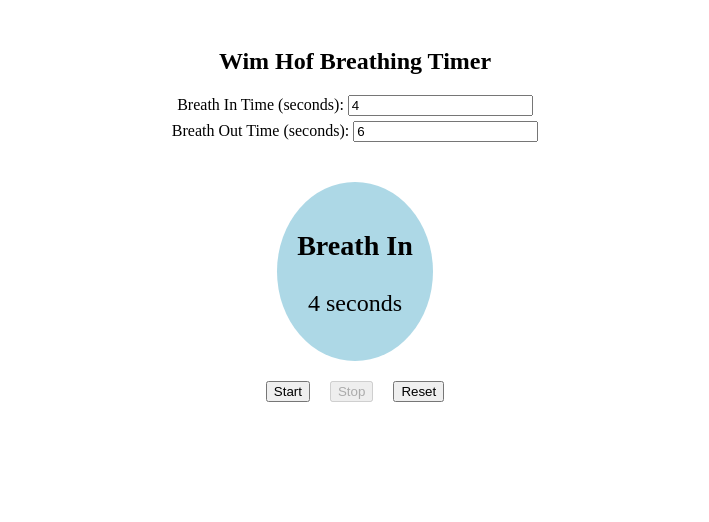
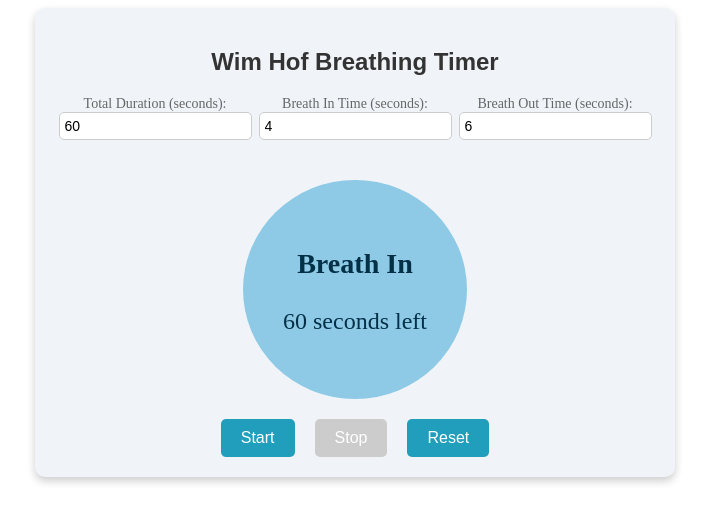
Before and after one commit to maxrihm/wim-hof-breathing, an Angular app: page / in a window 1280 px wide. Shown: the top 522 px of the page, without its empty margins (285-994 px from the left). Built offline with nearby package versions, Linux system fonts and the light colour scheme.

Commit message:
style: enhance timer component with improved layout and animations

```diff
--- a/src/app/timer/timer.component.css
+++ b/src/app/timer/timer.component.css
@@ -1,16 +1,39 @@
+/* src/app/timer/timer.component.css */
 
 .timer-container {
     text-align: center;
     padding: 20px;
+    max-width: 600px;
+    margin: auto;
+    background-color: #f0f4f8;
+    border-radius: 10px;
+    box-shadow: 0 4px 8px rgba(0, 0, 0, 0.2);
+  }
+
+  h2 {
+    font-family: 'Arial', sans-serif;
+    font-size: 24px;
+    color: #333;
   }
 
   .time-settings {
     margin-bottom: 20px;
+    display: flex;
+    justify-content: space-around;
   }
 
   .time-settings label {
-    display: block;
-    margin: 5px 0;
+    display: flex;
+    flex-direction: column;
+    font-size: 14px;
+    color: #666;
+  }
+
+  input[type="number"] {
+    padding: 5px;
+    font-size: 14px;
+    border-radius: 5px;
+    border: 1px solid #ccc;
   }
 
   .timer-display {
@@ -18,11 +41,29 @@
     margin: 20px 0;
     transition: transform 0.5s ease;
     display: inline-block;
-    padding: 20px;
+    padding: 40px;
     border-radius: 50%;
-    background-color: lightblue;
+    background-color: #8ecae6;
+    color: #023047;
   }
 
   .controls button {
     margin: 0 10px;
+    padding: 10px 20px;
+    font-size: 16px;
+    border-radius: 5px;
+    border: none;
+    background-color: #219ebc;
+    color: white;
+    cursor: pointer;
+    transition: background-color 0.3s;
   }
+
+  .controls button:hover {
+    background-color: #126782;
+  }
+
+  .controls button:disabled {
+    background-color: #ccc;
+    cursor: not-allowed;
+  }
--- a/src/app/timer/timer.component.html
+++ b/src/app/timer/timer.component.html
@@ -1,7 +1,13 @@
+<!-- src/app/timer/timer.component.html -->
+
 <div class="timer-container">
     <h2>Wim Hof Breathing Timer</h2>
 
     <div class="time-settings">
+      <label>
+        Total Duration (seconds):
+        <input type="number" [(ngModel)]="totalDuration" [disabled]="isRunning" />
+      </label>
       <label>
         Breath In Time (seconds):
         <input type="number" [(ngModel)]="breathInTime" [disabled]="isRunning" />
@@ -14,7 +20,7 @@
 
     <div class="timer-display" [style.transform]="'scale(' + visualScale + ')'">
       <h3>{{ currentPhase }}</h3>
-      <p>{{ timeLeft }} seconds</p>
+      <p>{{ sessionTimeLeft.toFixed(0) }} seconds left</p>
     </div>
 
     <div class="controls">
--- a/src/app/timer/timer.component.ts
+++ b/src/app/timer/timer.component.ts
@@ -1,3 +1,4 @@
+// src/app/timer/timer.component.ts
 
 import { Component } from '@angular/core';
 
@@ -9,28 +10,46 @@
 export class TimerComponent {
   breathInTime: number = 4; // Time for breathing in
   breathOutTime: number = 6; // Time for breathing out
+  totalDuration: number = 60; // Total duration of the breathing session in seconds
   currentPhase: string = 'Breath In';
   timeLeft: number = this.breathInTime;
+  elapsed: number = 0; // Time elapsed in the current phase
   interval: any;
   isRunning: boolean = false;
   visualScale: number = 1; // Scale for animation
+  sessionTimeLeft: number = this.totalDuration;
 
   startTimer() {
     this.isRunning = true;
     this.currentPhase = 'Breath In';
+    this.elapsed = 0;
     this.timeLeft = this.breathInTime;
+    this.sessionTimeLeft = this.totalDuration;
     this.runTimer();
   }
 
   runTimer() {
-    this.interval = setInterval(() => {
+    const step = () => {
+      if (this.sessionTimeLeft <= 0) {
+        this.stopTimer();
+        return;
+      }
+
       this.updateVisualScale();
-      if (this.timeLeft > 0) {
-        this.timeLeft--;
-      } else {
+      this.elapsed += 0.016; // Increment for smooth animation, ~60fps
+      this.sessionTimeLeft -= 0.016;
+
+      if (this.elapsed >= this.timeLeft) {
         this.switchPhase();
+        this.elapsed = 0;
       }
-    }, 1000);
+
+      if (this.isRunning) {
+        requestAnimationFrame(step);
+      }
+    };
+
+    requestAnimationFrame(step);
   }
 
   switchPhase() {
@@ -44,15 +63,15 @@
   }
 
   updateVisualScale() {
+    const progress = this.elapsed / this.timeLeft;
     if (this.currentPhase === 'Breath In') {
-      this.visualScale = 1 + (0.5 * (1 - this.timeLeft / this.breathInTime));
+      this.visualScale = 1 + 0.5 * Math.sin(progress * Math.PI); // Gradually increase to 1.5
     } else {
-      this.visualScale = 1.5 - (0.5 * (1 - this.timeLeft / this.breathOutTime));
+      this.visualScale = 1.5 - 0.5 * Math.sin(progress * Math.PI); // Gradually decrease back to 1
     }
   }
 
   stopTimer() {
-    clearInterval(this.interval);
     this.isRunning = false;
   }
 
@@ -60,6 +79,8 @@
     this.stopTimer();
     this.currentPhase = 'Breath In';
     this.timeLeft = this.breathInTime;
+    this.sessionTimeLeft = this.totalDuration;
     this.visualScale = 1;
+    this.elapsed = 0;
   }
 }
```
